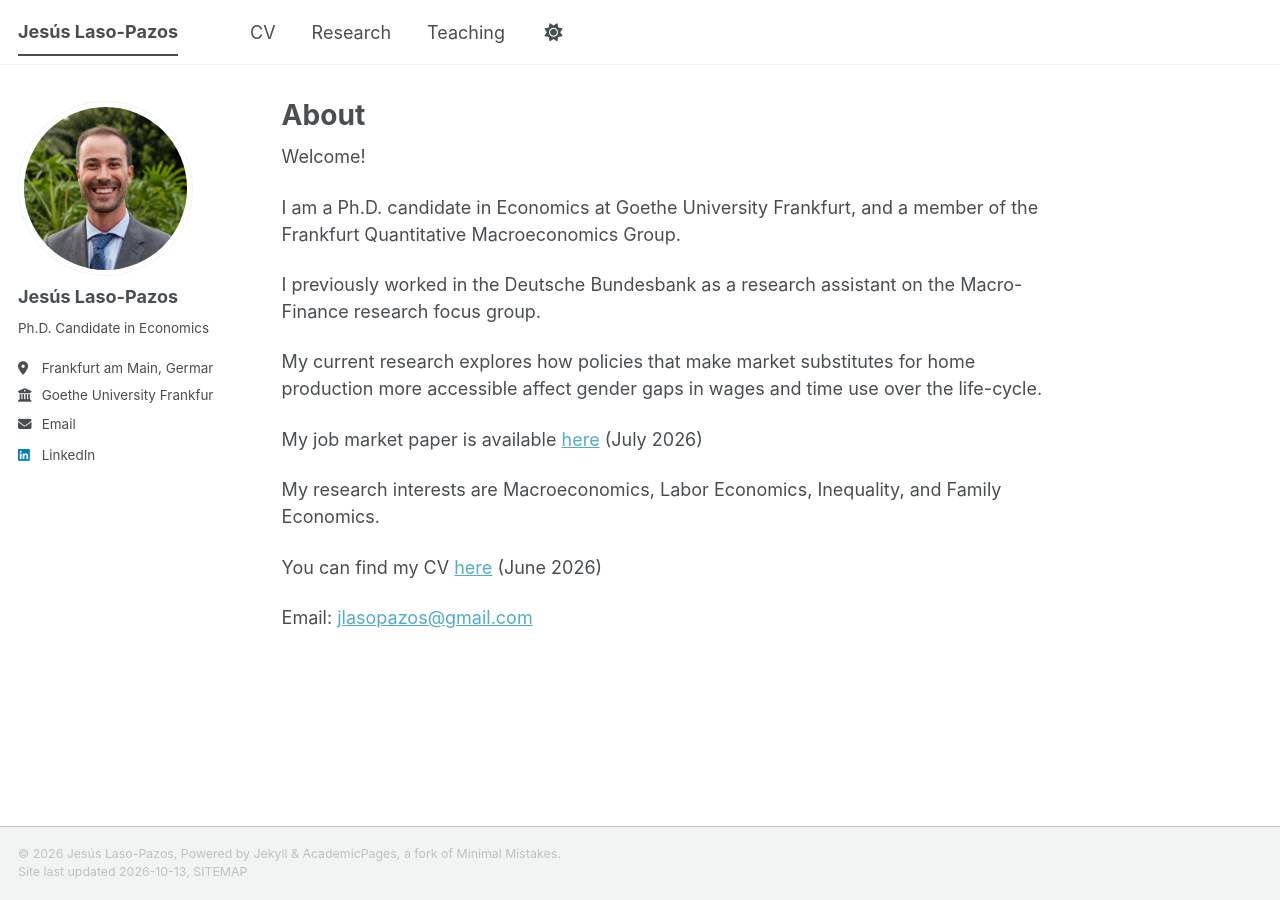
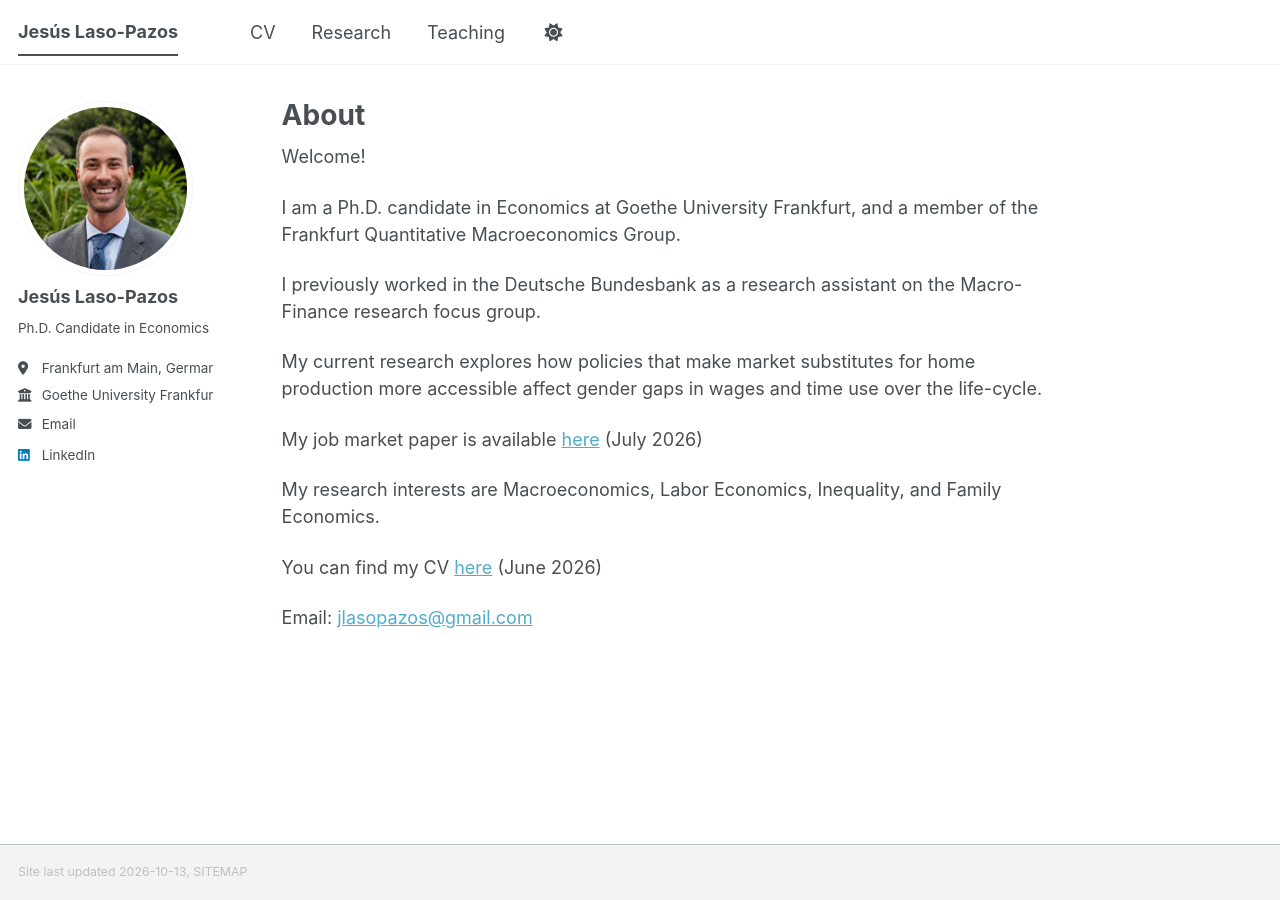
Before and after one commit to jlasopazos/jlasopazos.github.io, a Jekyll site: the page built from _pages/about.md, in a window 1280 px wide. Built offline with Jekyll 4.4.1, drawn with Linux system fonts in a browser that asks for light colours; a style sheet for code colours, icons or effects is not loaded.

Commit message:
Update footer.html

```diff
--- a/_includes/footer.html
+++ b/_includes/footer.html
@@ -20,6 +20,5 @@
 {% endif %}
 
 <div class="page__footer-copyright">
-  &copy; {{ site.time | date: '%Y' }} {{ site.name | default: site.title }}, {{ site.data.ui-text[site.locale].powered_by | default: "Powered by" }} <a href="https://jekyllrb.com" rel="nofollow">Jekyll</a> &amp; <a href="https://github.com/academicpages/academicpages.github.io">AcademicPages</a>, a fork of <a href="https://mademistakes.com/work/minimal-mistakes-jekyll-theme/" rel="nofollow">Minimal Mistakes</a>.<br />
   Site last updated {{ "now" | date: '%Y-%m-%d' }}, <a href="/sitemap/" style="text-transform: uppercase;">{{ site.data.ui-text[site.locale].site_map | default: "Sitemap" }}</a>
 </div>
```
